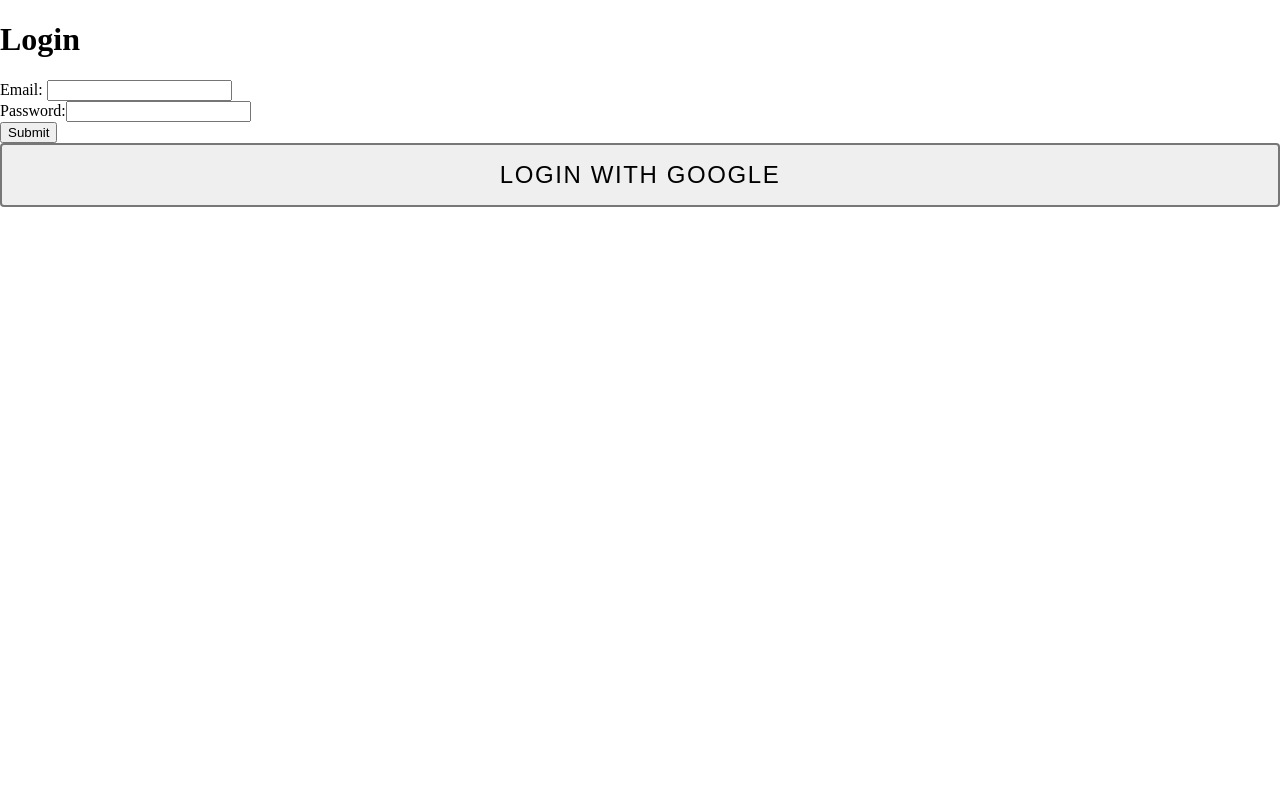
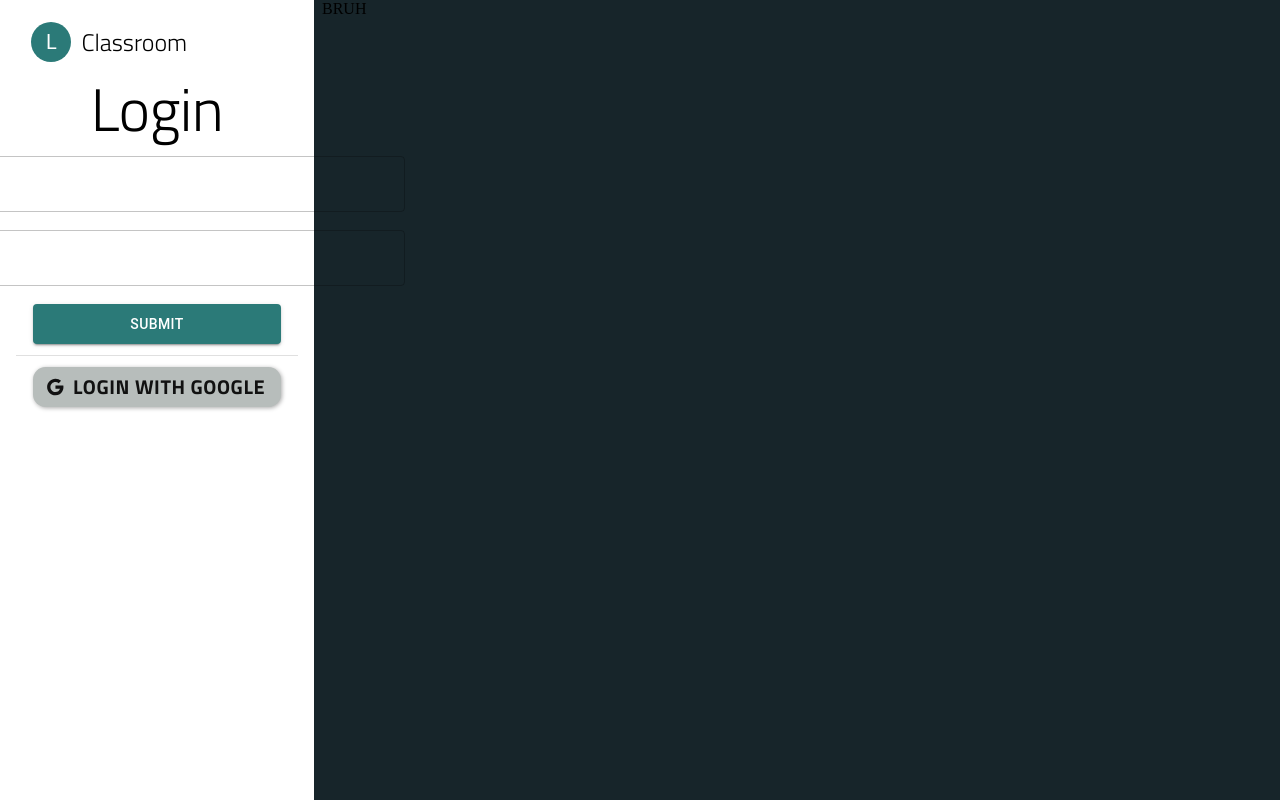
Before and after one commit to VisH317/tsa-software-dev, a Next.js app in the folder software_dev_tsa/: page /login in a window 1280 px wide. Built offline with nearby package versions, Linux system fonts and the light colour scheme.

Commit message:
login ui complete (thinking of better styles)

```diff
--- a/software_dev_tsa/src/pages/login.tsx
+++ b/software_dev_tsa/src/pages/login.tsx
@@ -3,8 +3,15 @@
 import { useRouter } from 'next/navigation';
 import React, { useState } from "react";
 
+
 import user, { loginLocal } from '../data/user'
 import { useAtom } from 'jotai'
+import colors from "../styles/colors"
+
+import Head from 'next/head';
+
+import { Grid, Box, TextField, Button, Typography, Divider, Avatar, Stack } from '@mui/material'
+import GoogleIcon from '@mui/icons-material/Google';
 
 
 export default function Login() {
@@ -25,22 +32,40 @@
     await loginLocal(email, password)
   }
 
+  const homeHandler = () => {
+    router.push("/")
+  }
 
   return (
-  <div className={styles.main}>
-    <h1>Login</h1>
-    <form onSubmit={localLogin}>
-      <label htmlFor="em">Email: </label>
-      <input type="email" id="em" value={email} onChange={e => setEmail(e.target.value)}></input>
-      <br/>
-      <label htmlFor="pw">Password:</label>
-      <input type="password" id="pw" value={password} onChange={e => setPassword(e.target.value)}/>
-      <br/>
-      <button type="submit">Submit</button>
-    </form>
-    <button type="button" onClick={() => loginFunction()} className={styles.button}>
-      Login With Google
-    </button>
-  </div>
+  <>
+    <Head>
+      <link href="https://fonts.googleapis.com/css2?family=Titillium+Web:wght@300;700&display=swap" rel="stylesheet"/>
+    </Head>
+    <Box sx={{height: "101vh"}}>
+      <Grid container spacing={1} sx={{height: "100%"}}>
+        <Grid item xs={3} sx={{display: "flex", alignItems: "center", flexDirection: "column", justifyContent: "space-around", height: '50%', marginTop: '1.25%', backgroundColor: colors.white}}>
+          <Stack direction="row" sx={{marginRight: "auto", marginLeft: "10%", alignItems: "center"}} onClick={homeHandler}>
+            <Avatar sx={{backgroundColor: colors.main}}>L</Avatar>
+            <Typography variant="h5" sx={{fontFamily: "'Titillium Web', sans-serif", marginLeft: "10px"}}>Classroom</Typography>
+          </Stack>
+            <Typography variant="h2" sx={{fontFamily: "'Titillium Web', sans-serif"}}>Login</Typography>
+          <form onSubmit={localLogin} style={{display: "flex", flexDirection: "column", justifyContent: "space-around", alignItems: "center"}}>
+            <TextField type="email" id="em" value={email} onChange={e => setEmail(e.target.value)} placeholder="Email:" sx={{width: "200%"}}></TextField>
+            <br/>
+            <TextField type="password" id="pw" value={password} onChange={e => setPassword(e.target.value)} placeholder="Password:" sx={{width: "200%"}}/>
+            <br/>
+            <Button type="submit" variant="contained" sx={{width: "100%", height: "40px", backgroundColor: colors.main}}>Submit</Button>
+          </form>
+          <Divider style={{width: "90%"}}/>
+          <Button type="button" startIcon={<GoogleIcon/>} onClick={() => loginFunction()} variant="contained" sx={{backgroundColor: "#b7bdbb", color: "#111", fontSize: "20px", fontWeight: "700", fontFamily: "'Titillium Web', sans-serif", height: "10%", with: "50%", borderRadius: "12.5px", boxShadow: "1px 1px 4px #aaa"}}>
+            Login With Google
+          </Button>
+        </Grid>
+        <Grid item xs={9} sx={{backgroundColor: colors.dark}}>
+          BRUH
+        </Grid>
+      </Grid>
+    </Box>
+  </>
   );
 }
--- /dev/null
+++ b/software_dev_tsa/src/styles/colors.ts
@@ -0,0 +1,6 @@
+export default {
+    main: "#2b7a78",
+    white: "white",
+    light: "#bab2b5",
+    dark: "#17252A"
+}
```
Also changed, not shown: software_dev_tsa/src/components/Nav/navbar.tsx (+7 -4 lines).
